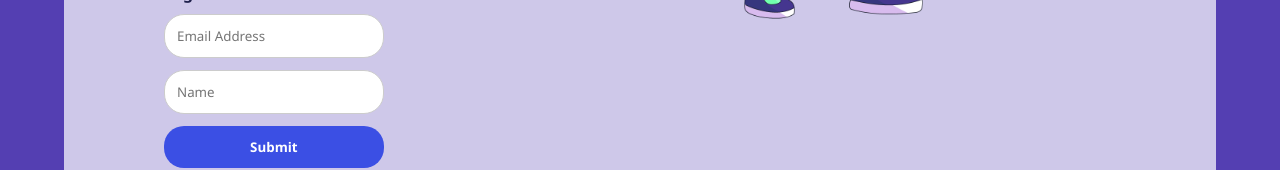
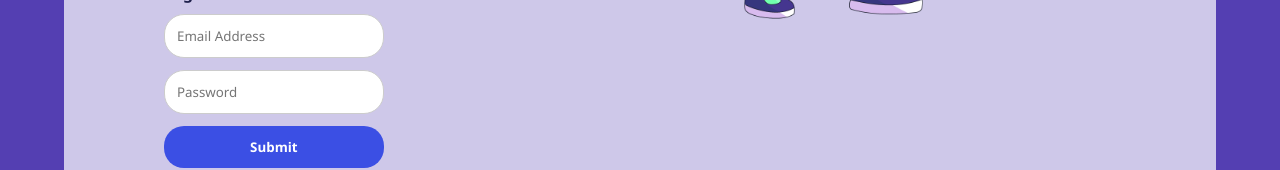
Before and after one commit to ajithmohan1996/Workout-Tracker-App, a React (Vite) app: page / in a window 1280 px wide. Shown: the part 854-1024 px from the top of the page. Built offline with nearby package versions, Linux system fonts and the light colour scheme.

Commit message:
Updated ExercisePage section

```diff
--- a/src/components/ExercisePage.jsx
+++ b/src/components/ExercisePage.jsx
@@ -4,7 +4,6 @@ function ExercisePage() {
   const [exercise, setExercise] = useState('');
   const [repetitions, setRepetitions] = useState('');
   const [sets, setSets] = useState('');
-  const [submitted, setSubmitted] = useState(false);
   const [entries, setEntries] = useState([]);
   const [editIndex, setEditIndex] = useState(null);
 
--- a/src/components/Hero.jsx
+++ b/src/components/Hero.jsx
@@ -3,17 +3,17 @@ import { useNavigate } from 'react-router-dom';
 import heroImg from '../assets/1x/Mesa de trabajo 1.png'
 function Hero() {
   const [email, setEmail] = useState('');
-  const [name, setName] = useState('');
+  const [password, setPassword] = useState('');
   const navigate = useNavigate();
 
  const handleSubmit = (e) => {
   e.preventDefault();
 
   const isValidEmail = email.includes('@');
-  const isValidName = name.trim().length !== 0;
+  const isValidPassword = password.trim().length !== 0;
 
-  if (isValidEmail && isValidName) {
-    navigate('/exercise', { state: { email, name } });
+  if (isValidEmail && isValidPassword) {
+    navigate('/exercise', { state: { email, password } });
   }
   else {
     alert('Please enter valid details.');
@@ -41,10 +41,10 @@ function Hero() {
             onChange={(e) => setEmail(e.target.value)}
           />
           <input
-            type="text"
-            placeholder="Name"
-            value={name}
-            onChange={(e) => setName(e.target.value)}
+            type="Password"
+            placeholder="Password"
+            value={password}
+            onChange={(e) => setPassword(e.target.value)}
           />
           <button type="submit">Submit</button>
         </form>
```
